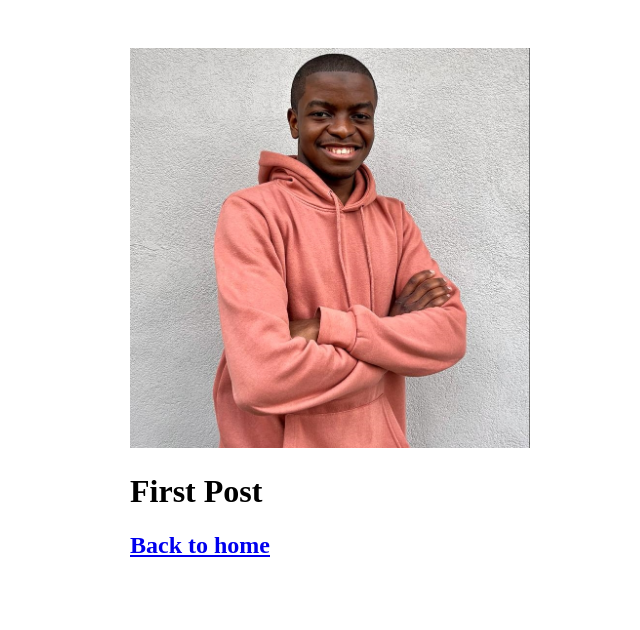
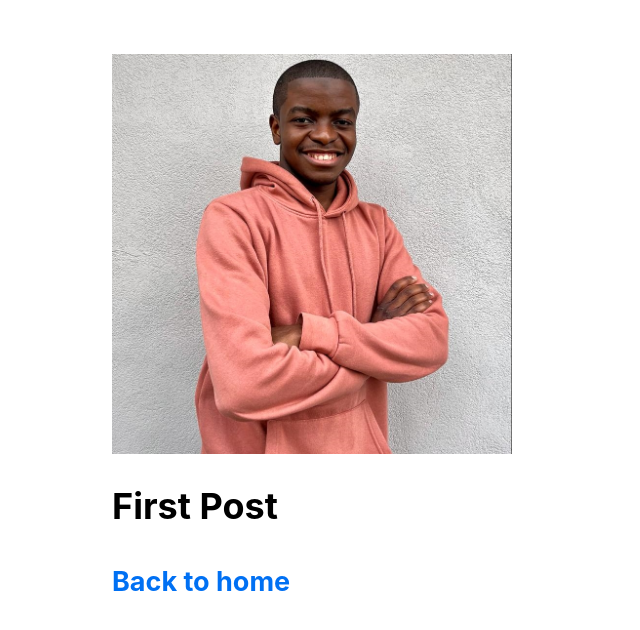
Before and after one commit to gabrieltmjr/next-js-tutorial, a Next.js app: page /posts/first-post in a window 1280 px wide. Shown: the top 630 px of the page, without its empty margins (222-862 px from the left). Built offline with nearby package versions, Linux system fonts and the light colour scheme.

Commit message:
Assets, Metadata and CSS - Global Styles

```diff
--- /dev/null
+++ b/pages/_app.js
@@ -0,0 +1,6 @@
+// Global CSS for the app
+import '../styles/globals.css';
+
+export default function App({ Component, pageProps }) {
+    return <Component {...pageProps} />;
+}
--- a/styles/globals.css
+++ b/styles/globals.css
@@ -2,37 +2,26 @@
 body {
   padding: 0;
   margin: 0;
-  font-family: Inter, -apple-system, BlinkMacSystemFont, Segoe UI, Roboto,
-    Oxygen, Ubuntu, Cantarell, Fira Sans, Droid Sans, Helvetica Neue, sans-serif;
-}
-
-a {
-  color: inherit;
-  text-decoration: none;
+  font-family: -apple-system, BlinkMacSystemFont, Segoe UI, Roboto, Oxygen, Ubuntu,
+    Cantarell, Fira Sans, Droid Sans, Helvetica Neue, sans-serif;
+  line-height: 1.6;
+  font-size: 18px;
 }
 
 * {
   box-sizing: border-box;
 }
 
+a {
+  color: #0070f3;
+  text-decoration: none;
+}
+
+a:hover {
+  text-decoration: underline;
+}
+
 img {
   max-width: 100%;
-  height: auto;
+  display: block;
 }
-
-h1,
-h2,
-p,
-ul {
-  margin: 0;
-}
-
-ul {
-  padding: 0;
-  list-style: none;
-}
-
-button {
-  padding: 0.5rem 1rem;
-  font-weight: bold;
-}
```
